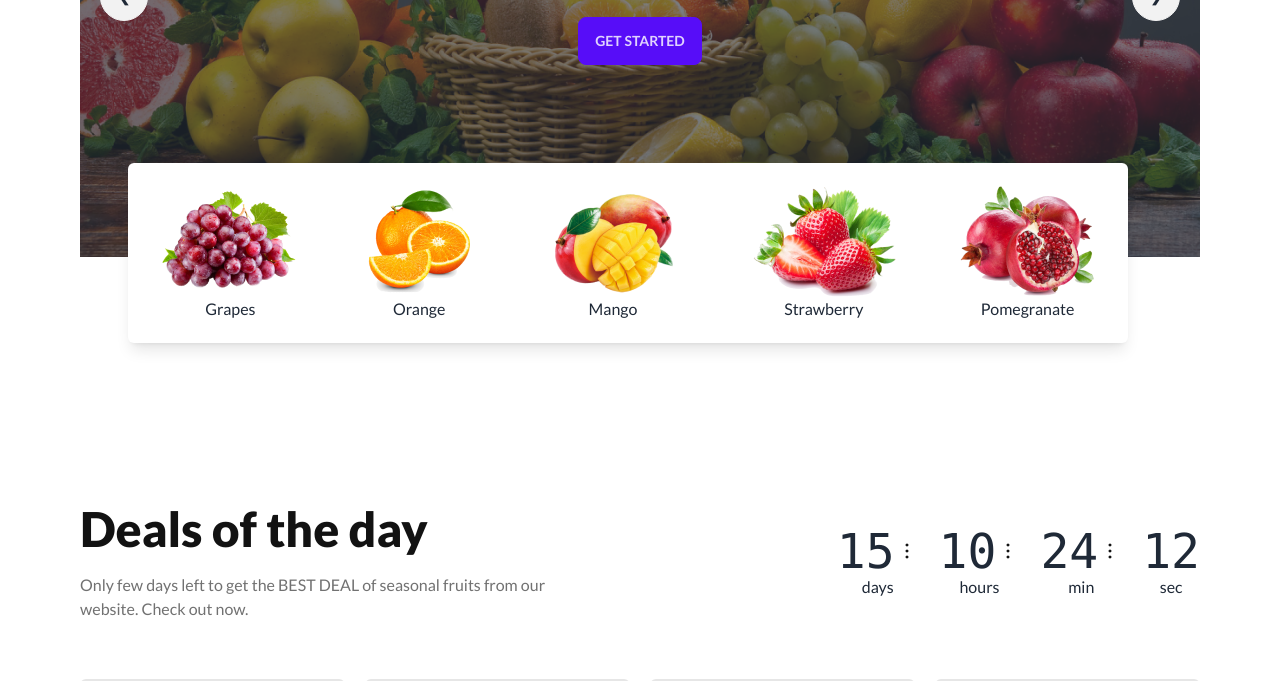
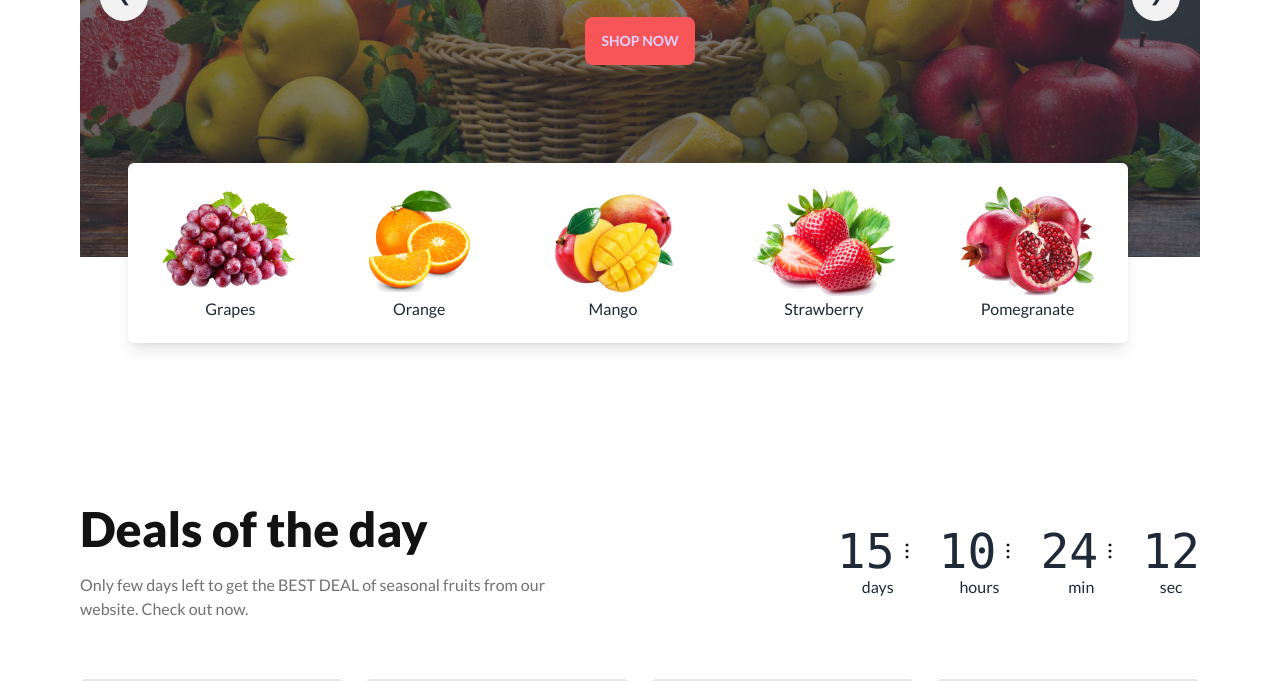
Before and after one commit to mdhossain07/fruit-brust-website, a plain HTML site: page index.html in a window 1280 px wide. Shown: the part 419-1100 px from the top of the page. Drawn offline with nearby package versions, Linux system fonts and the light colour scheme; grey boxes are pictures that could not be loaded.

Commit message:
All Revision Done

```diff
--- a/index.html
+++ b/index.html
@@ -104,7 +104,7 @@
                 <div class="max-w-md">
                   <h1 class="mb-5 text-6xl font-extrabold">Exotic tastes at your doorstep</h1>
                   <p class="mb-5">We supply highly quality organic products</p>
-                  <button class="btn btn-primary mb-0 lg:mb-24">Get Started</button>
+                  <button class="btn btn-primary bg-color-primary border-0 mb-0 lg:mb-24">Shop Now</button>
                 </div>
               </div>
             </div>
@@ -121,7 +121,7 @@
                 <div class="max-w-md">
                   <h1 class="mb-5 text-6xl font-extrabold">Exotic tastes at your doorstep</h1>
                   <p class="mb-5">We supply highly quality organic products</p>
-                  <button class="btn btn-primary mb-0 lg:mb-24">Get Started</button>
+                  <button class="btn btn-primary bg-color-primary border-0 mb-0 lg:mb-24">Shop Now</button>
                 </div>
               </div>
             </div>
@@ -138,7 +138,7 @@
                 <div class="max-w-md">
                   <h1 class="mb-5 text-6xl font-extrabold">Exotic tastes at your doorstep</h1>
                   <p class="mb-5">We supply highly quality organic products.</p>
-                  <button class="btn btn-primary mb-0 lg:mb-24">Get Started</button>
+                  <button class="btn btn-primary bg-color-primary border-0 mb-0 lg:mb-24">Shop Now</button>
                 </div>
               </div>
             </div>
@@ -155,7 +155,7 @@
                 <div class="max-w-md">
                   <h1 class="mb-5 text-6xl font-extrabold">Exotic tastes at your doorstep</h1>
                   <p class="mb-5">We supply highly quality organic products</p>
-                  <button class="btn btn-primary mb-0 lg:mb-24">Get Started</button>
+                  <button class="btn btn-primary bg-color-primary border-0 mb-0 lg:mb-24">Shop Now</button>
                 </div>
               </div>
             </div>
```
